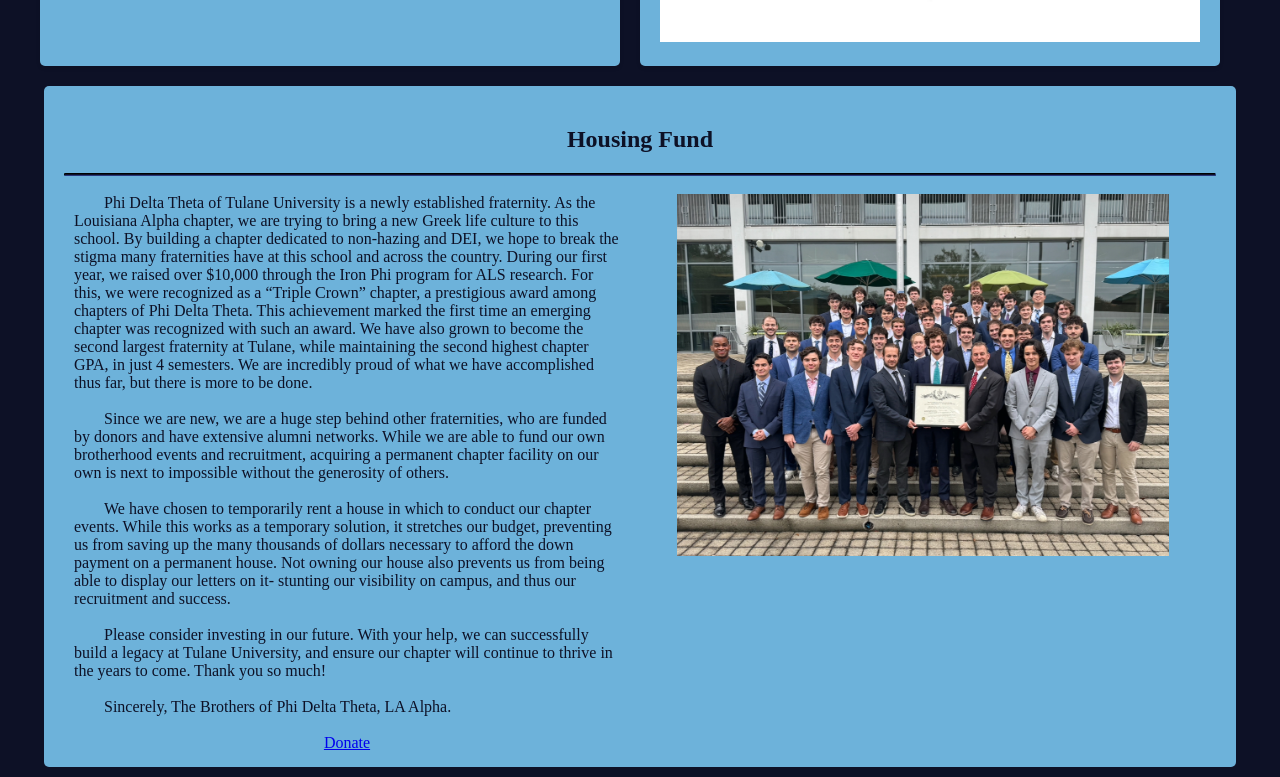
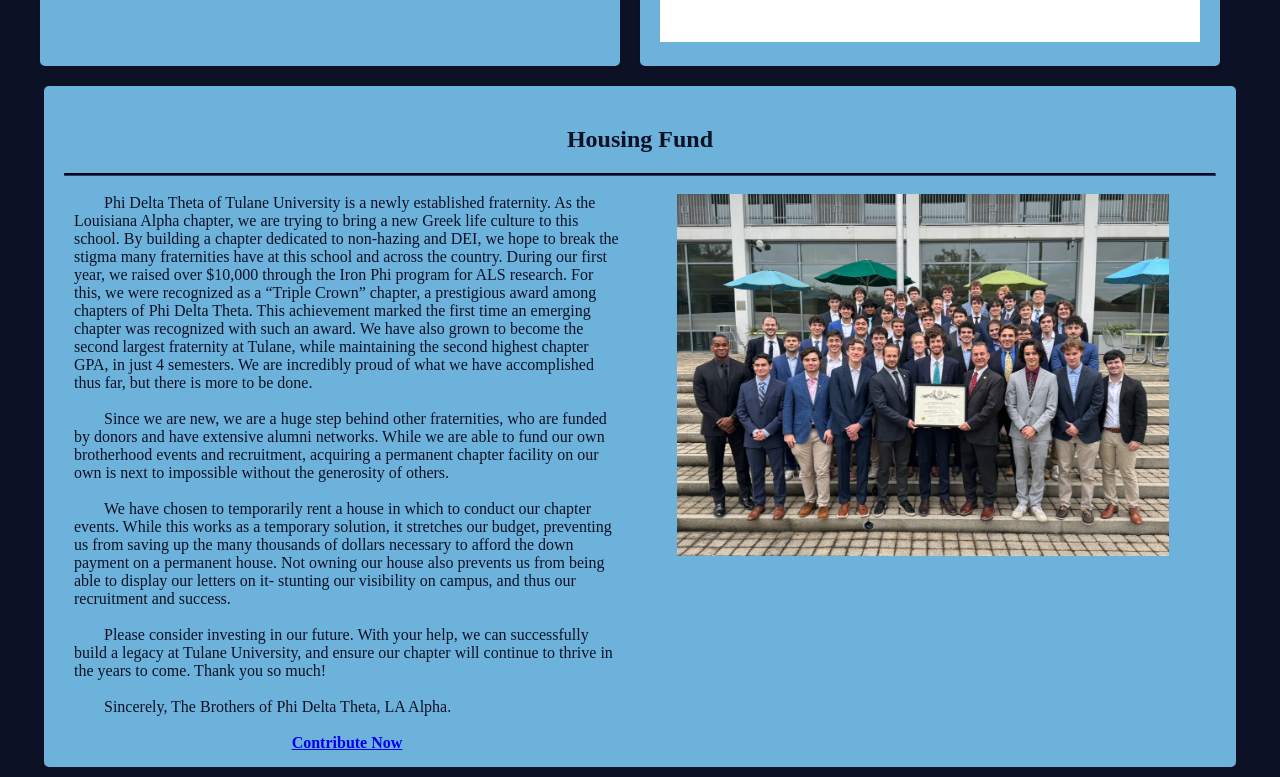
Before and after one commit to aemotyka/Phi-Delt-LA-Alpha, a plain HTML site: page index.html in a window 1280 px wide. Shown: the part 3070-3847 px from the top of the page. Drawn offline with Linux system fonts and the light colour scheme.

Commit message:
Feat: layout

```diff
--- a/index.html
+++ b/index.html
@@ -116,7 +116,7 @@
                     <br/>
                     <p style="text-align: left;">Sincerely, The Brothers of Phi Delta Theta, LA Alpha.</p>
                     <br/>
-                    <a href="https://www.gofundme.com/f/tulane-phi-delta-theta-housing-fund" target="_blank">Donate</a>
+                    <a href="https://www.gofundme.com/f/tulane-phi-delta-theta-housing-fund" target="_blank" style="font-weight:bold">Contribute Now</a>
                 </div>
             </div>
             <div class="header-subsection">
```
